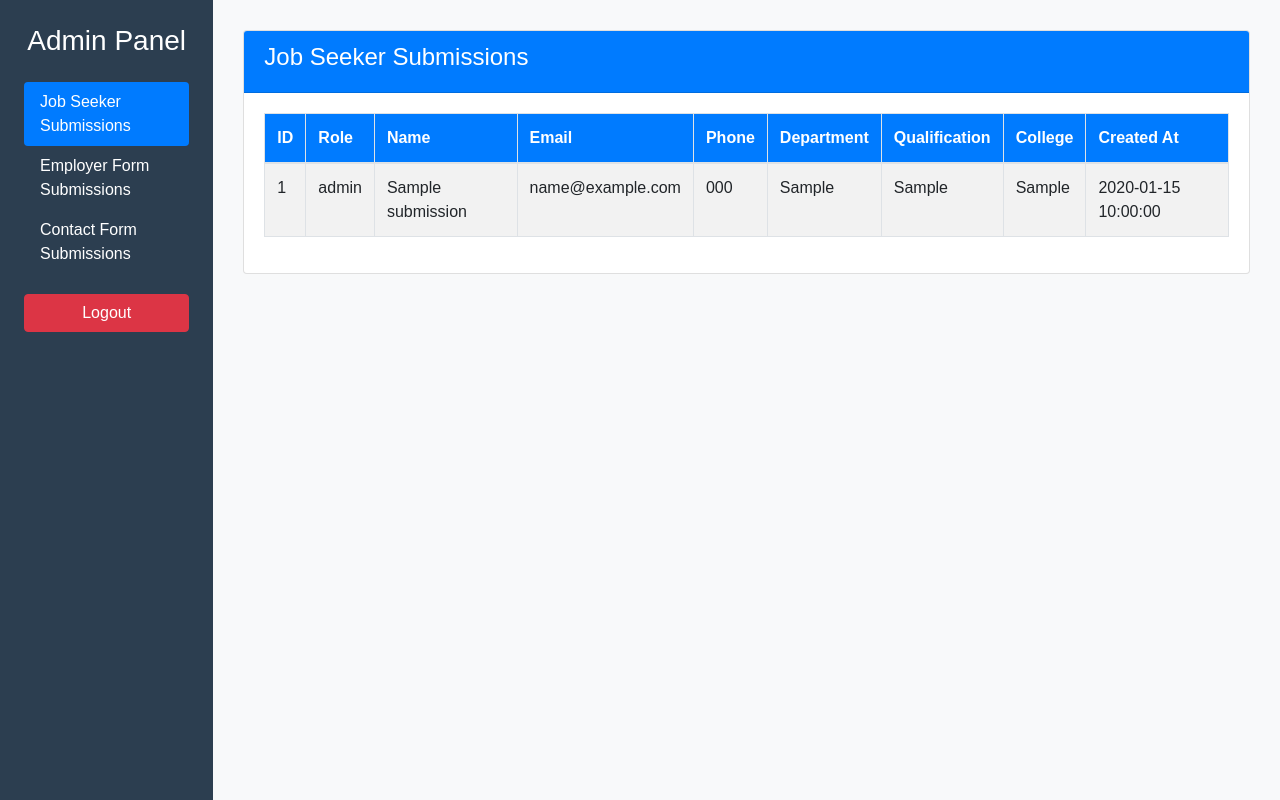
After one commit to ankit-kumar-guptaa/hospital_placement, a PHP site: page /admin/dashboard.php in a window 1280 px wide. The commit adds this page. Run offline with PHP 8.4, Linux system fonts and the light colour scheme; the visitor is signed in with stand-in values (Sample User, id 1); tables that the repository leaves empty or names only in its code hold one stand-in row (values such as "Sample post"); data that the repository does not hold is empty.

```diff
--- /dev/null
+++ b/admin/dashboard.php
@@ -0,0 +1,208 @@
+<?php
+session_start();
+
+// Redirect to login if not logged in
+if (!isset($_SESSION['admin_logged_in'])) {
+    header('Location: login.php');
+    exit();
+}
+
+require '../include/db.php';
+
+// Fetch Job Seeker data
+$stmt_job_seeker = $pdo->query("SELECT * FROM form_submissions ORDER BY created_at DESC");
+$job_seeker_submissions = $stmt_job_seeker->fetchAll(PDO::FETCH_ASSOC);
+
+// Fetch Employer data
+$stmt_employer = $pdo->query("SELECT * FROM employer_submissions ORDER BY created_at DESC");
+$employer_submissions = $stmt_employer->fetchAll(PDO::FETCH_ASSOC);
+
+// Fetch Contact Form data
+// $stmt_contact = $pdo->query("SELECT * FROM contact_forms ORDER BY created_at DESC");
+// $contact_form_submissions = $stmt_contact->fetchAll(PDO::FETCH_ASSOC);
+?>
+
+<!DOCTYPE html>
+<html lang="en">
+<head>
+    <meta charset="UTF-8">
+    <meta name="viewport" content="width=device-width, initial-scale=1.0">
+    <title>Admin Dashboard - Hospital Placement</title>
+ <link href="https://stackpath.bootstrapcdn.com/bootstrap/4.3.1/css/bootstrap.min.css" rel="stylesheet">
+    <style>
+        body {
+            font-family: 'Arial', sans-serif;
+            background-color: #f8f9fa;
+        }
+        .sidebar {
+            background-color: #2c3e50;
+            min-height: 100vh;
+        }
+        .sidebar .nav-link {
+            color: white;
+            font-weight: 500;
+        }
+        .sidebar .nav-link.active {
+            background-color: #007bff;
+            border-radius: 4px;
+        }
+        .content {
+            padding: 30px;
+        }
+        .card-header {
+            background-color: #007bff;
+            color: white;
+        }
+        .table th {
+            background-color: #007bff;
+            color: white;
+        }
+        .logout-btn {
+            margin-top: 20px;
+        }
+    </style>
+</head>
+<body>
+    <div class="container-fluid">
+        <div class="row">
+            <!-- Sidebar -->
+            <div class="col-md-2 sidebar p-4">
+                <h3 class="text-center text-white">Admin Panel</h3>
+                <ul class="nav flex-column mt-4">
+                    <li class="nav-item">
+                        <a class="nav-link active" href="#jobseeker" data-bs-toggle="tab">Job Seeker Submissions</a>
+                    </li>
+                    <li class="nav-item">
+                        <a class="nav-link" href="#employer" data-bs-toggle="tab">Employer Form Submissions</a>
+                    </li>
+                    <li class="nav-item">
+                        <a class="nav-link" href="#contact" data-bs-toggle="tab">Contact Form Submissions</a>
+                    </li>
+                </ul>
+                <a href="logout.php" class="btn btn-danger btn-block logout-btn">Logout</a>
+            </div>
+
+            <!-- Main Content -->
+            <div class="col-md-10 content">
+                <div class="tab-content">
+                    <!-- Job Seeker Tab -->
+                    <div class="tab-pane fade show active" id="jobseeker">
+                        <div class="card">
+                            <div class="card-header">
+                                <h4>Job Seeker Submissions</h4>
+                            </div>
+                            <div class="card-body">
+                                <table class="table table-striped table-bordered">
+                                    <thead>
+                                        <tr>
+                                            <th>ID</th>
+                                            <th>Role</th>
+                                            <th>Name</th>
+                                            <th>Email</th>
+                                            <th>Phone</th>
+                                            <th>Department</th>
+                                            <th>Qualification</th>
+                                            <th>College</th>
+                                            <th>Created At</th>
+                                        </tr>
+                                    </thead>
+                                    <tbody>
+                                        <?php foreach ($job_seeker_submissions as $submission): ?>
+                                            <tr>
+                                                <td><?php echo $submission['id']; ?></td>
+                                                <td><?php echo $submission['role']; ?></td>
+                                                <td><?php echo $submission['name']; ?></td>
+                                                <td><?php echo $submission['email']; ?></td>
+                                                <td><?php echo $submission['phone']; ?></td>
+                                                <td><?php echo $submission['department'] ?: 'N/A'; ?></td>
+                                                <td><?php echo $submission['qualification'] ?: 'N/A'; ?></td>
+                                                <td><?php echo $submission['college'] ?: 'N/A'; ?></td>
+                                                <td><?php echo $submission['created_at']; ?></td>
+                                            </tr>
+                                        <?php endforeach; ?>
+                                    </tbody>
+                                </table>
+                            </div>
+                        </div>
+                    </div>
+
+                    <!-- Employer Tab -->
+                    <div class="tab-pane fade" id="employer">
+                        <div class="card">
+                            <div class="card-header">
+                                <h4>Employer Form Submissions</h4>
+                            </div>
+                            <div class="card-body">
+                                <table class="table table-striped table-bordered">
+                                    <thead>
+                                        <tr>
+                                            <th>ID</th>
+                                            <th>Organization</th>
+                                            <th>City</th>
+                                            <th>Contact Person</th>
+                                            <th>Email</th>
+                                            <th>Phone</th>
+                                            <th>Remarks</th>
+                                            <th>Created At</th>
+                                        </tr>
+                                    </thead>
+                                    <tbody>
+                                        <?php foreach ($employer_submissions as $submission): ?>
+                                            <tr>
+                                                <td><?php echo $submission['id']; ?></td>
+                                                <td><?php echo $submission['organization_name']; ?></td>
+                                                <td><?php echo $submission['city']; ?></td>
+                                                <td><?php echo $submission['contact_name']; ?></td>
+                                                <td><?php echo $submission['email']; ?></td>
+                                                <td><?php echo $submission['phone']; ?></td>
+                                                <td><?php echo $submission['remarks']; ?></td>
+                                                <td><?php echo $submission['created_at']; ?></td>
+                                            </tr>
+                                        <?php endforeach; ?>
+                                    </tbody>
+                                </table>
+                            </div>
+                        </div>
+                    </div>
+
+                    <!-- Contact Form Tab -->
+                    <div class="tab-pane fade" id="contact">
+                        <div class="card">
+                            <div class="card-header">
+                                <h4>Contact Form Submissions</h4>
+                            </div>
+                            <div class="card-body">
+                                <table class="table table-striped table-bordered">
+                                    <thead>
+                                        <tr>
+                                            <th>ID</th>
+                                            <th>Name</th>
+                                            <th>Email</th>
+                                            <th>Message</th>
+                                            <th>Created At</th>
+                                        </tr>
+                                    </thead>
+                                    <tbody>
+                                        <?php foreach ($contact_form_submissions as $submission): ?>
+                                            <tr>
+                                                <td><?php echo $submission['id']; ?></td>
+                                                <td><?php echo $submission['name']; ?></td>
+                                                <td><?php echo $submission['email']; ?></td>
+                                                <td><?php echo $submission['message']; ?></td>
+                                                <td><?php echo $submission['created_at']; ?></td>
+                                            </tr>
+                                        <?php endforeach; ?>
+                                    </tbody>
+                                </table>
+                            </div>
+                        </div>
+                    </div>
+                </div>
+            </div>
+        </div>
+    </div>
+
+    <script src="https://code.jquery.com/jquery-3.6.0.min.js"></script>
+    <script src="https://cdn.jsdelivr.net/npm/bootstrap@5.3.0/dist/js/bootstrap.bundle.min.js"></script>
+</body>
+</html>
--- /dev/null
+++ b/admin/logout.php
@@ -0,0 +1,6 @@
+<?php
+session_start();
+session_destroy();
+header('Location: login.php');
+exit();
+?>
```
Also changed, not shown: admin/login.php (added, +64 -0 lines), employer_form_submission.php (added, +45 -0 lines), include/slider.php (+3 -7 lines).
